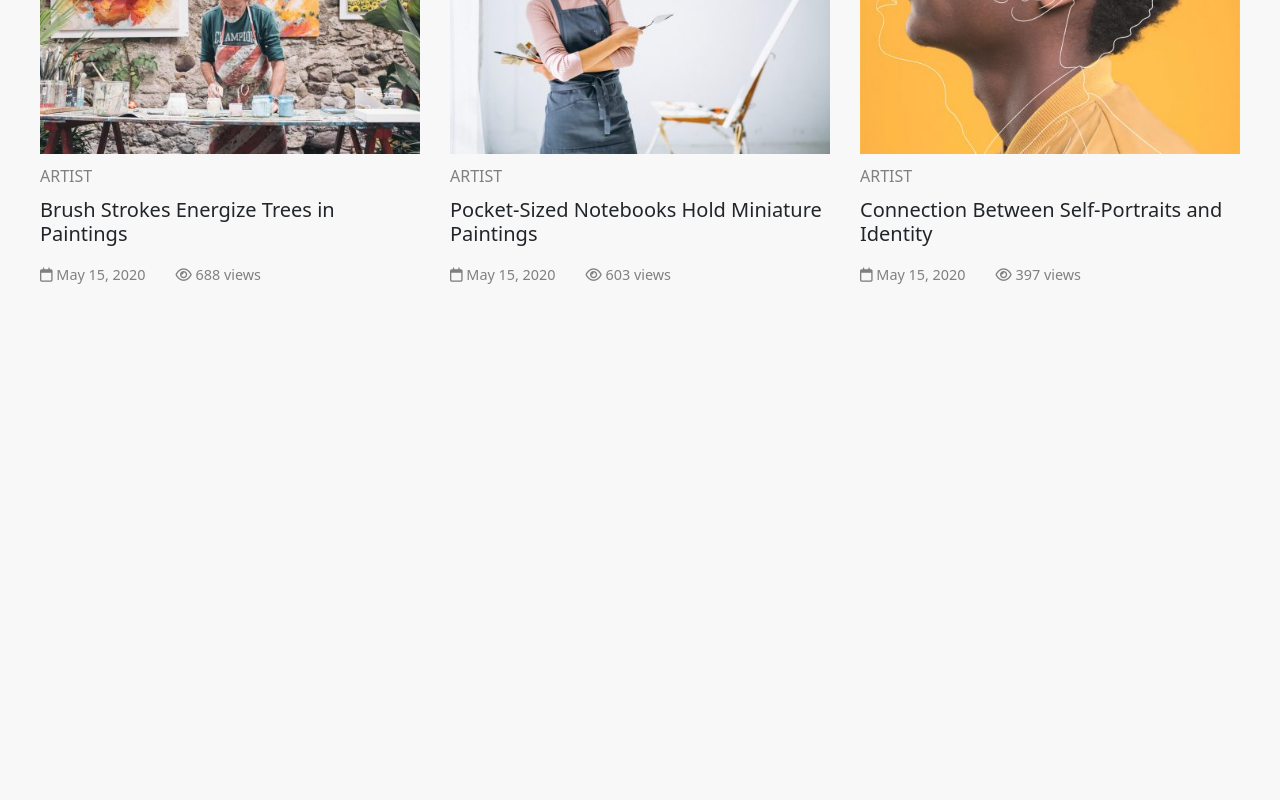
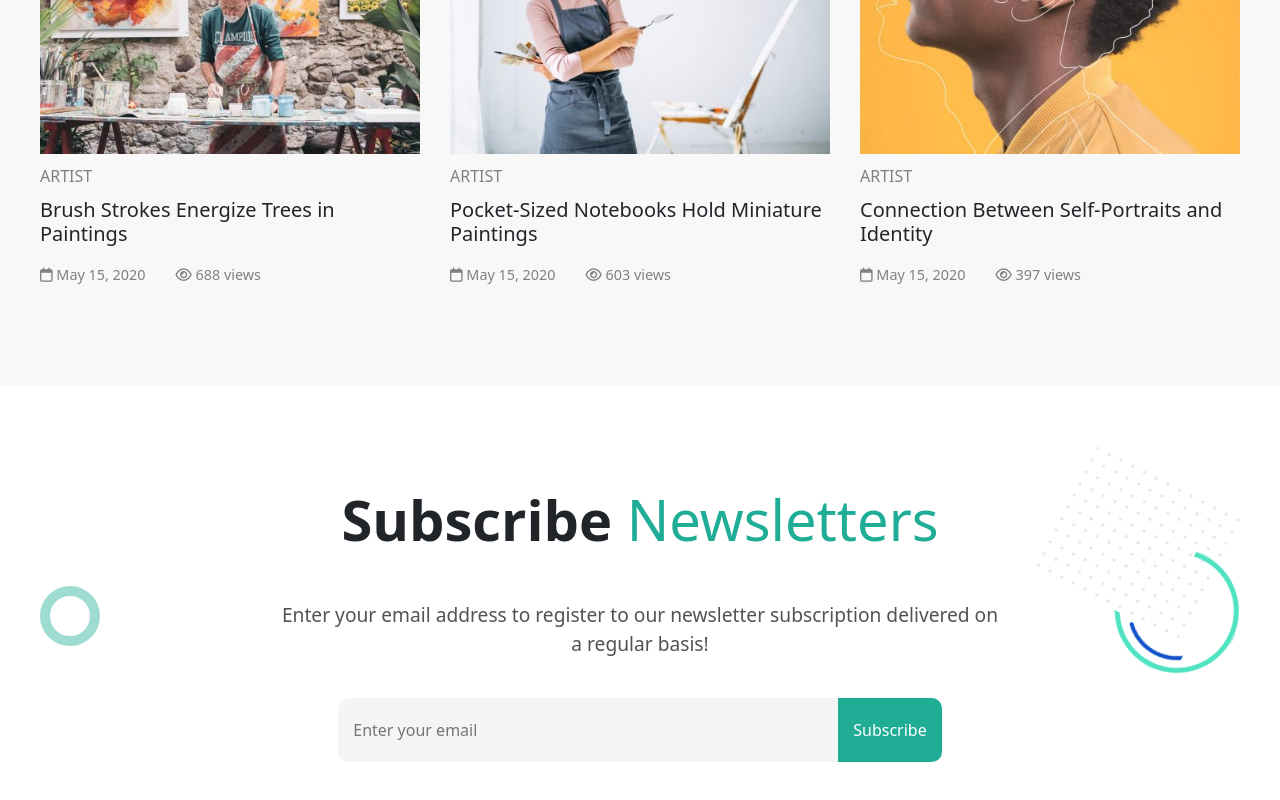
Before and after one commit to MyNameIsAlpaca/proj-html-vuejs, a Vue app: page / in a window 1280 px wide. Shown: the part 5803-6603 px from the top of the page. Built offline with nearby package versions, Linux system fonts and the light colour scheme.

Commit message:
feat: newsletter

```diff
--- a/src/App.vue
+++ b/src/App.vue
@@ -5,6 +5,7 @@ import AppBotInfo from "./components/AppBotInfo.vue";
 import AppJumbo from "./components/AppJumbo.vue";
 import AppLatest from "./components/AppLatest.vue";
 import AppNavbar from "./components/AppNavbar.vue";
+import AppNewsLetter from "./components/AppNewsLetter.vue";
 import AppTestimonialsBot from "./components/AppTestimonialsBot.vue";
 import AppTestimonialsTop from "./components/AppTestimonialsTop.vue";
 import AppTopInfo from "./components/AppTopInfo.vue";
@@ -27,7 +28,8 @@ export default {
     AppLatest,
     AppTestimonialsTop,
     AppTestimonialsBot,
-    AppBlog
+    AppBlog,
+    AppNewsLetter
 },
 
   methods: {
@@ -45,6 +47,7 @@ export default {
   <AppTestimonialsTop></AppTestimonialsTop>
   <AppTestimonialsBot></AppTestimonialsBot>
   <AppBlog></AppBlog>
+  <AppNewsLetter></AppNewsLetter>
 </template>
 
 <style lang="scss">
--- a/src/components/AppBlog.vue
+++ b/src/components/AppBlog.vue
@@ -73,7 +73,7 @@ export default {
     flex-direction: column;
     align-items: center;
     gap: 20px;
-    padding-bottom: 1000px;
+    padding-bottom: 100px;
     span{
       color: gray;
     }
@@ -88,6 +88,9 @@ export default {
       width: 100%;
       display: flex;
       justify-content: space-between;
+      .card:hover{
+        padding: 5px;
+      }
       .card{
         max-width: calc(100% / 3 - 20px);
         border: 0;
@@ -95,6 +98,7 @@ export default {
         flex-direction: column;
         gap: 10px;
         background-color: #f8f8f8;
+        cursor: pointer;
         .info{
           display: flex;
           gap: 30px;
--- a/src/components/AppLatest.vue
+++ b/src/components/AppLatest.vue
@@ -153,6 +153,9 @@ export default {
       .card.active{
         background-color: lightblue;
       }
+      .card:hover{
+        padding: 5px;
+      }
       .card{
         min-width: calc(100% / 3 - 19px);
         max-width: calc(100% / 3 - 19px);
--- /dev/null
+++ b/src/components/AppNewsLetter.vue
@@ -0,0 +1,100 @@
+<script>
+import {store} from "../store.js";
+
+export default {
+  name: "AppNewsLetter",
+    data() {
+        return {
+            store,
+        };
+    },
+
+    components: {  },
+}
+
+</script>
+
+<template>
+  <div class="background">
+   <div class="main-container">
+    <h2 class="title">Subscribe <span class="titleColored">Newsletters</span></h2>
+    <span class="description">Enter your email address to register to our newsletter subscription delivered on a regular basis!</span>
+    <div class="form-email">
+      <input type="email" placeholder="Enter your email">
+      <button>Subscribe</button>
+    </div>
+    <img class="square" src="/img/maxcoach-shape-09.png" alt="">
+    <img class="circle" src="/img/maxcoach-shape-02.png" alt="">
+   </div>
+  </div>
+</template>
+
+<style scoped lang="scss">
+.background{
+  position: relative;
+  .main-container::before{
+    content: '';
+          width: 60px;
+          height: 60px;
+          position: absolute;
+          border: 10px solid #20ad956e;
+          border-radius: 50%;
+          left: 0px;
+          top: 200px;
+  }
+  .main-container{
+    max-width: 1200px;
+    margin: auto;
+    padding-top: 100px;
+    display: flex;
+    flex-direction: column;
+    align-items: center;
+    gap: 40px;
+    padding-bottom: 100px;
+    position: relative;
+    .title{
+      font-size: 3.5em;
+      font-weight: 700;
+      .titleColored{
+        color: #20AD96;
+        font-weight: 500;
+      }
+    }
+    .description{
+      font-size: 1.2em;
+      max-width: 60%;
+      text-align: center;
+      color: rgb(82, 82, 82);
+      font-weight: 500;
+    }
+    .form-email{
+      input{
+        background-color: #f5f5f5;
+        padding: 20px 15px 20px 15px;
+        border: 0;
+        border-radius: 10px 0px 0px 10px;
+        width: 500px;
+      }
+      button{
+        padding: 20px 15px 20px 15px;
+        border: 0;
+        border-radius: 0px 10px 10px 0px;
+        background-color: #20AD96;
+        color: white;
+        font-size: 1em;
+      }
+    }
+    .square{
+      position: absolute;
+      right: 0;
+      top: 60px;
+    }
+    .circle{
+      position: absolute;
+      top: 165px;
+      right: 0;
+    }
+  }
+}
+
+</style>
```
